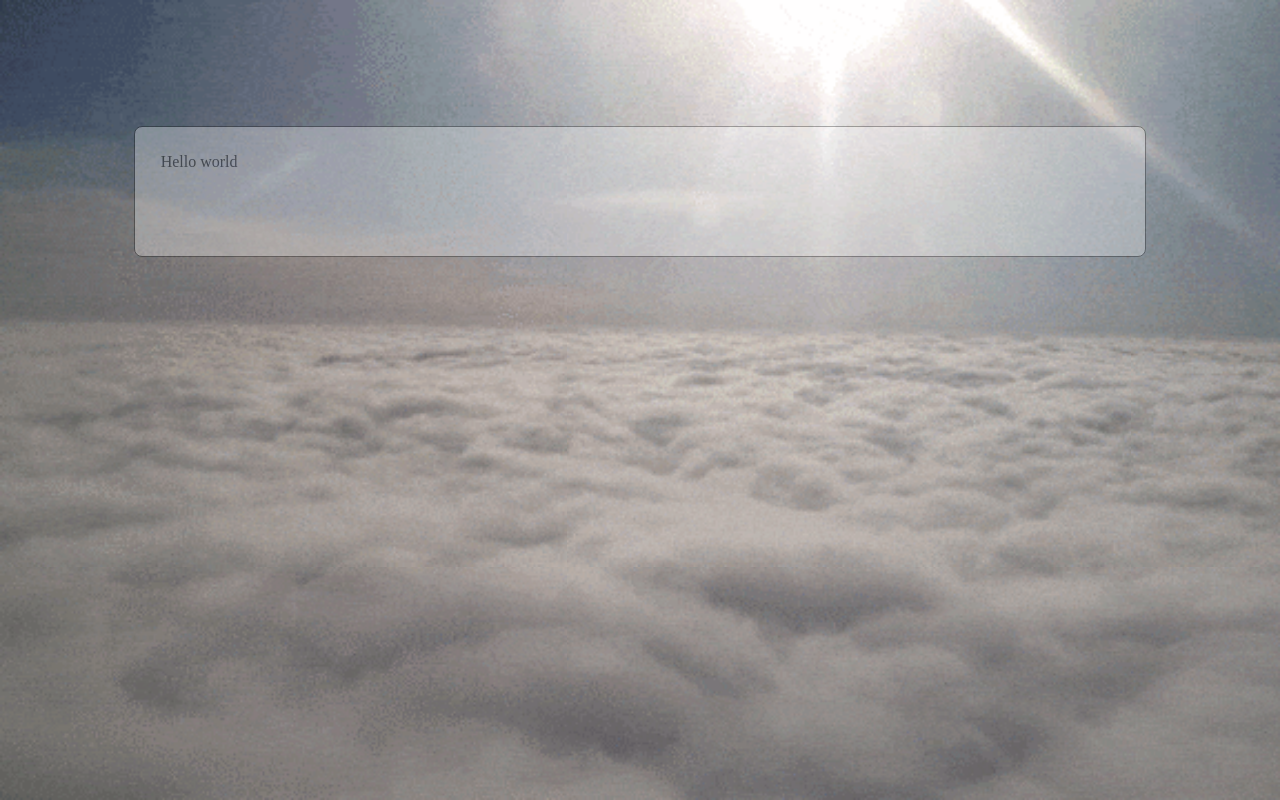
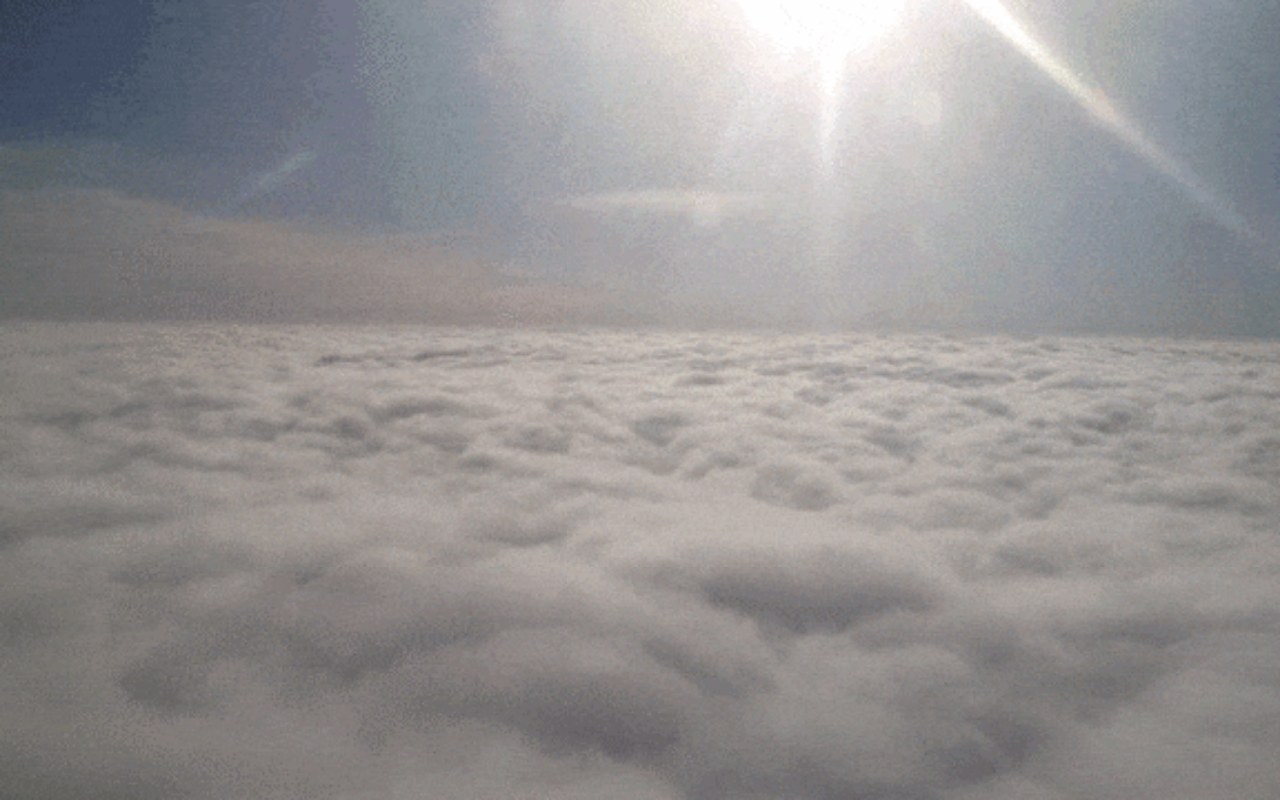
Before and after one commit to k4k0l/k4k0l.github.io, a plain HTML site: page index.html in a window 1280 px wide. Drawn offline with Linux system fonts and the light colour scheme.

Commit message:
Commented hello div

```diff
--- a/index.html
+++ b/index.html
@@ -21,8 +21,8 @@
 	</style>
     </head>
     <body>
-        <div class="prompt">
+        <!--<div class="prompt">
             Hello world
-        </div>
+        </div>-->
     </body>
 </html>
```
